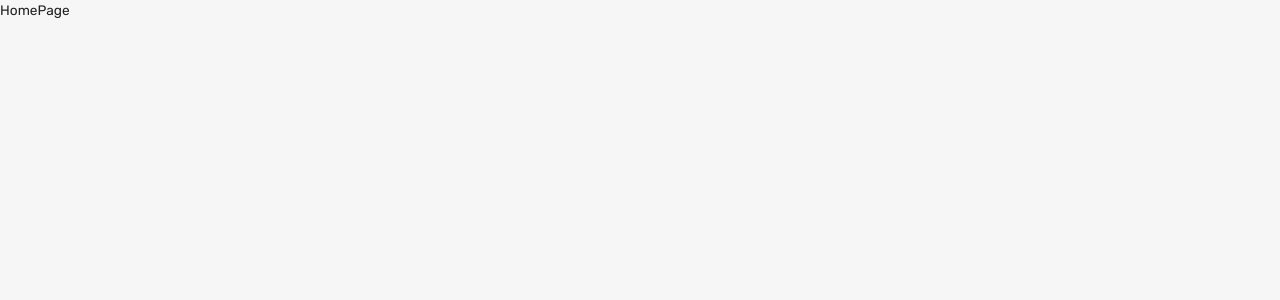
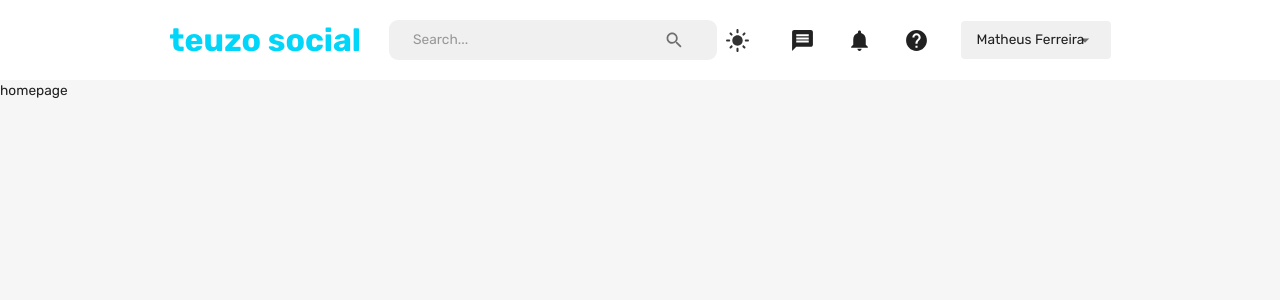
Before and after one commit to matheus-ferreira1/mern-social-media, a React (Vite) app in the folder client/: page /home in a window 1280 px wide. Shown: the top 300 px of the page. Built offline with nearby package versions, Linux system fonts and the light colour scheme.

Commit message:
added navbar wick mock data

```diff
--- a/client/src/scenes/homePage/index.jsx
+++ b/client/src/scenes/homePage/index.jsx
@@ -1,7 +1,14 @@
+import { Box } from "@mui/material";
 import React from "react";
+import Navbar from "../navbar";
 
 const HomePage = () => {
-  return <div>HomePage</div>;
+  return (
+    <Box>
+      <Navbar />
+      homepage
+    </Box>
+  );
 };
 
 export default HomePage;
--- a/client/src/scenes/navbar/index.jsx
+++ b/client/src/scenes/navbar/index.jsx
@@ -1,7 +1,198 @@
-import React from "react";
+import { useState } from "react";
+import {
+  Box,
+  IconButton,
+  InputBase,
+  Typography,
+  Select,
+  MenuItem,
+  FormControl,
+  useTheme,
+  useMediaQuery,
+} from "@mui/material";
+import {
+  Search,
+  Message,
+  DarkMode,
+  LightMode,
+  Notifications,
+  Help,
+  Menu,
+  Close,
+} from "@mui/icons-material";
+import { useDispatch, useSelector } from "react-redux";
+import { setMode, setLogout } from "../../state";
+import { useNavigate } from "react-router-dom";
+import FlexBetween from "../../components/FlexBetween";
 
 const Navbar = () => {
-  return <div>Navbar</div>;
+  const [isMobileMenuToggled, setIsMobileMenuToggled] = useState(false);
+  const dispatch = useDispatch();
+  const navigate = useNavigate();
+  const user = useSelector((state) => state.user);
+  const isNonMobileScreens = useMediaQuery("(min-width: 1000px)");
+
+  const theme = useTheme();
+  const neutralLight = theme.palette.neutral.light;
+  const dark = theme.palette.neutral.dark;
+  const background = theme.palette.background.default;
+  const primaryLight = theme.palette.primary.light;
+  const alt = theme.palette.background.alt;
+
+  // const fullName = `${user.firstName} ${user.lastName}`;
+  const fullName = "Matheus Ferreira";
+
+  return (
+    <FlexBetween padding="1rem 6%" backgroundColor={alt}>
+      <FlexBetween gap="1.75rem">
+        <Typography
+          fontWeight="bold"
+          fontSize="clamp(1rem, 2rem, 2.25rem)"
+          color="primary"
+          onClick={() => navigate("/home")}
+          sx={{
+            "&:hover": {
+              color: primaryLight,
+              cursor: "pointer",
+            },
+          }}
+        >
+          teuzo social
+        </Typography>
+        {isNonMobileScreens && (
+          <FlexBetween
+            backgroundColor={neutralLight}
+            borderRadius="9px"
+            gap="3rem"
+            padding="0.1rem 1.5rem"
+          >
+            <InputBase placeholder="Search..." />
+            <IconButton>
+              <Search />
+            </IconButton>
+          </FlexBetween>
+        )}
+      </FlexBetween>
+
+      {/* DESKTOP NAV */}
+      {isNonMobileScreens ? (
+        <FlexBetween gap="2rem">
+          <IconButton onClick={() => dispatch(setMode())}>
+            {theme.palette.mode === "dark" ? (
+              <DarkMode sx={{ fontSize: "25px" }} />
+            ) : (
+              <LightMode sx={{ color: dark, fontSize: "25px" }} />
+            )}
+          </IconButton>
+          <Message sx={{ fontSize: "25px" }} />
+          <Notifications sx={{ fontSize: "25px" }} />
+          <Help sx={{ fontSize: "25px" }} />
+          <FormControl variant="standard" value={fullName}>
+            <Select
+              value={fullName}
+              sx={{
+                backgroundColor: neutralLight,
+                width: "150px",
+                borderRadius: "0.25rem",
+                p: "0.25rem 1rem",
+                "& .MuiSvgIcon-root": {
+                  pr: "0.25rem",
+                  width: "3rem",
+                },
+                "& .MuiSelect-select:focus": {
+                  backgroundColor: neutralLight,
+                },
+              }}
+              input={<InputBase />}
+            >
+              <MenuItem value={fullName}>
+                <Typography>{fullName}</Typography>
+              </MenuItem>
+              <MenuItem onClick={() => dispatch(setLogout())}>Log Out</MenuItem>
+            </Select>
+          </FormControl>
+        </FlexBetween>
+      ) : (
+        <IconButton
+          onClick={() => setIsMobileMenuToggled(!isMobileMenuToggled)}
+        >
+          <Menu />
+        </IconButton>
+      )}
+
+      {/* MOBILE NAV */}
+      {!isNonMobileScreens && isMobileMenuToggled && (
+        <Box
+          position="fixed"
+          right="0"
+          bottom="0"
+          height="100%"
+          zIndex="10"
+          maxWidth="500px"
+          minWidth="300px"
+          backgroundColor={background}
+        >
+          {/* CLOSE ICON */}
+          <Box display="flex" justifyContent="flex-end" p="1rem">
+            <IconButton
+              onClick={() => setIsMobileMenuToggled(!isMobileMenuToggled)}
+            >
+              <Close />
+            </IconButton>
+          </Box>
+
+          {/* MENU ITEMS */}
+          <FlexBetween
+            display="flex"
+            flexDirection="column"
+            justifyContent="center"
+            alignItems="center"
+            gap="3rem"
+          >
+            <IconButton
+              onClick={() => dispatch(setMode())}
+              sx={{ fontSize: "25px" }}
+            >
+              {theme.palette.mode === "dark" ? (
+                <DarkMode sx={{ fontSize: "25px" }} />
+              ) : (
+                <LightMode sx={{ color: dark, fontSize: "25px" }} />
+              )}
+            </IconButton>
+            <Message sx={{ fontSize: "25px" }} />
+            <Notifications sx={{ fontSize: "25px" }} />
+            <Help sx={{ fontSize: "25px" }} />
+            <FormControl variant="standard" value={fullName}>
+              <Select
+                value={fullName}
+                sx={{
+                  backgroundColor: neutralLight,
+                  width: "150px",
+                  borderRadius: "0.25rem",
+                  p: "0.25rem 1rem",
+                  "& .MuiSvgIcon-root": {
+                    pr: "0.25rem",
+                    width: "3rem",
+                  },
+                  "& .MuiSelect-select:focus": {
+                    backgroundColor: neutralLight,
+                  },
+                }}
+                input={<InputBase />}
+              >
+                <MenuItem value={fullName}>
+                  <Typography>{fullName}</Typography>
+                </MenuItem>
+                <MenuItem onClick={() => dispatch(setLogout())}>
+                  Log Out
+                </MenuItem>
+              </Select>
+            </FormControl>
+          </FlexBetween>
+        </Box>
+      )}
+    </FlexBetween>
+  );
 };
 
 export default Navbar;
```
